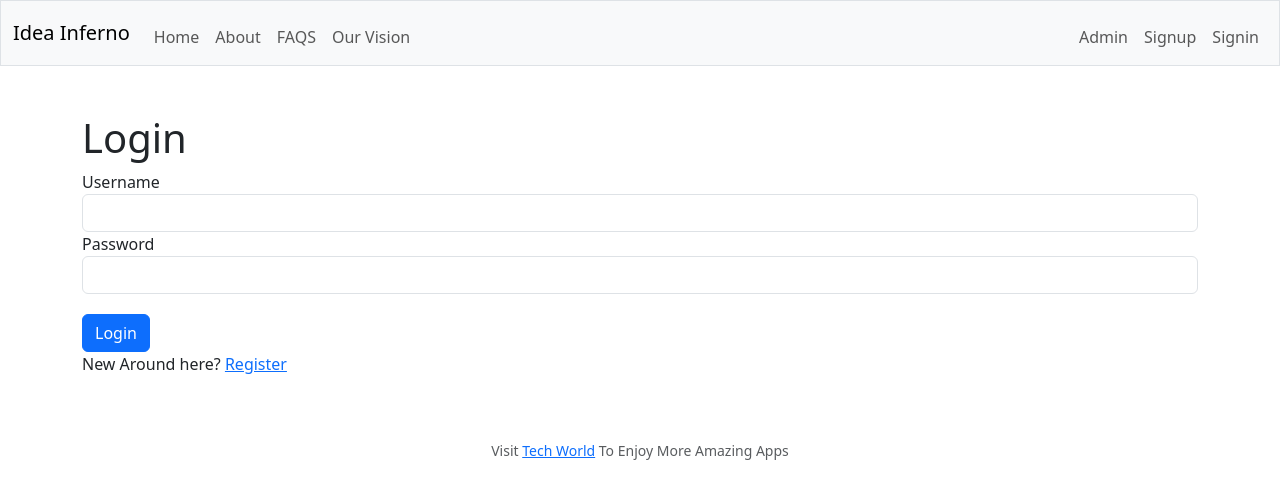
After one commit to abdulhameedkhattab07/IdeaInferno, a Flask app: page /login in a window 1280 px wide. The commit adds this page. Shown: the top 499 px of the page. Run offline with Flask 3, Linux system fonts and the light colour scheme; some libraries are stand-ins or nearby versions.

Commit message:
Implemented The Login And Other Related Routes

```diff
--- a/app.py
+++ b/app.py
@@ -1,12 +1,13 @@
 import os
-
+import uuid
 from cs50 import SQL
 from flask import Flask, flash, redirect, url_for, render_template, request, session, jsonify
 from flask import session, request, Flask, flash, redirect, url_for, session, logging, render_template, send_from_directory
 from flask_session import Session
 from werkzeug.security import check_password_hash, generate_password_hash
+from forms import RegisterForm, ArticleForm, EditForm, extract_usernames
 
-from helpers import login_required, valid_email
+from helpers import login_required, valid_email, is_logged_in
 
 app = Flask(__name__)
 UPLOAD_FOLDER = 'static/uploads/'
@@ -30,5 +31,130 @@ def static_dir(path):
     return send_from_directory("static", path)
 
 @app.route("/")
+def index():
+    return render_template("index.html")
+
+@app.route("/about")
+def about():
+    return render_template("about.html")
+
+@app.route("/vision")
+def vision():
+    return render_template("vision.html")
+
+#register
+@app.route('/register', methods=['GET', 'POST'])
+def register():
+    form = RegisterForm(request.form)
+    if request.method == 'POST' and form.validate():
+        name = form.name.data
+        email = form.email.data
+        username = form.username.data
+        prefernce = form.type.data
+        country = form.country.data
+        password = generate_password_hash(str(form.password.data), method='pbkdf2', salt_length=16)
+        db_username_check = db.execute("SELECT * FROM users WHERE username = ?", username)
+        db_email_check = db.execute("SELECT * FROM users WHERE email = ?", email)
+
+        if len(db_username_check) == 1:
+            flash('Username Already Taken', 'danger')
+            return redirect(url_for('register'))
+        elif db_email_check:
+            flash('Email Already Taken', 'danger')
+            return redirect(url_for('register'))
+        elif not prefernce:
+            flash('Must Select a preference', 'danger')
+            return redirect(url_for('register'))
+
+        # Set db
+        db.execute("INSERT INTO users (name, email, username, password, preference, country) VALUES(?, ?, ?, ?, ?, ?)", name, email, username, password, prefernce, country)
+
+        #flash
+        flash('You are Now Registered and can log in', 'success')
+
+        #redirect to home
+        return redirect(url_for('login'))
+    return render_template('register.html', form=form)
+
+# login
+@app.route('/login', methods=['GET', 'POST'])
+def login():
+    if request.method == 'POST':
+        # get form fields
+        username = request.form.get('username')
+        password_candidate = request.form.get('password')
+
+        result = db.execute("SELECT * FROM users WHERE username = ?", username)
+        if username == 'ADMIN' and password_candidate == 'admin':
+            session['admin'] = username
+            flash('Logged in as Admin', 'success')
+            return redirect(url_for('admindashboard'))
+
+        if len(result) != 1:
+            # ensure username exist
+            error = 'Username Does Not Exist'
+            return render_template('login.html', error=error)
+        #compare passwords
+        if not check_password_hash(result[0]['password'], password_candidate):
+            error = 'Invalid login'
+            return render_template('login.html', error=error)
+        else:
+            session['logged_in'] = True
+            session['username'] = username
+            session['id'] = result[0]['id']
+            session['email'] = result[0]['email']
+
+            flash('You are now logged in', 'success')
+            return redirect(url_for('home'))
+    return render_template('login.html')
+
+#logout
+@app.route("/logout")
+def logout():
+    """Log user out"""
+
+    # Forget any user_id
+    session.clear()
+    flash("Successfully Logged Out")
+    # Redirect user to login form
+    return redirect("/")
+
+@app.route("/home")
+@is_logged_in
 def home():
-    return render_template("home.html")
+    posts = db.execute("SELECT * FROM posts")
+    return render_template('home.html', posts=posts)
+
+#add post
+@app.route('/add_post', methods=['GET', 'POST'])
+@is_logged_in
+def add_post():
+    form = ArticleForm(request.form)
+    if request.method == 'POST' and form.validate():
+
+        title = form.title.data
+        body = form.body.data
+        category = form.category.data
+        anonymous = form.anonymous.data
+        image = request.files['image']
+        if image:
+            filename = str(uuid.uuid1())+os.path.splitext(image.filename)[1]
+            image.save(os.path.join("static/uploads", filename))
+        else:
+            filename = None
+
+        if anonymous == 'yes':
+            isanonymous = 1
+        else:
+            isanonymous = 0
+
+        db.execute("INSERT INTO posts (title, body, file_path, user_id, author, category, is_anonymous) VALUES(?, ?, ?, ?, ?, ?, ?)", title, body, filename, session['id'], session['username'], category, isanonymous)
+        flash('Posted', 'success')
+
+        return redirect(url_for('home'))
+
+    return render_template('add_post.html', form=form)
+
+if __name__ == "__main__":
+    app.secret_key= 'abdulhameedkhattab07'
+    app.run(debug=True)
--- /dev/null
+++ b/static/style.css
@@ -0,0 +1,66 @@
+body{
+    overflow-y: scroll;
+}
+
+.radio {
+    align-items: center;
+    display: flex;
+    gap: 10px;
+    list-style-type: none;
+    list-style: none;
+    text-decoration: none;
+    margin: 0;
+    padding: 0;
+    height: 100%;
+    margin-bottom: 20px;
+}
+
+button{
+    margin-top: 20px;
+}
+
+.page{
+    padding: 10px;
+    border: 1px solid #000;
+}
+
+.home{
+    height: 100vh;
+    overflow-y: scroll;
+}
+
+.nav{
+    display: flex;
+    align-items: center;
+    justify-content: space-between;
+    position: sticky;
+}
+
+.posts {
+    padding: 40px;
+    display: grid;
+    grid-template-columns: repeat(2, 1fr);
+}
+
+.posts-info {
+    line-height: 1.5;
+    padding: 20px;
+    border-radius: 10px;
+    width: 400px;
+    height: 300px;
+    box-shadow: 2px 4px 16px rgba(0, 0, 0, .1);
+    margin-bottom: 30px;
+}
+
+.post-head {
+    display: flex;
+    justify-content: space-between;
+    align-items: center;
+}
+
+.author{
+    font-size: 20px;
+    border: 1px solid #ccc;
+    padding: 7px;
+    border-radius: 15px;
+}
--- a/templates/layout.html
+++ b/templates/layout.html
@@ -1,48 +1,48 @@
 <!DOCTYPE html>
 <html lang="en">
+
 <head>
     <meta charset="utf-8">
     <meta name="viewport" content="initial-scale=1, width=device-width">
 
     <!-- http://getbootstrap.com/docs/5.3/ https://cdn.jsdelivr.net/npm/bootstrap@5.3.3/dist/js/bootstrap.bundle.min.js  "https://cdn.jsdelivr.net/npm/bootstrap@5.3.3/dist/css/bootstrap.min.css"-->
-        <link href="https://cdn.jsdelivr.net/npm/bootstrap@5.3.3/dist/css/bootstrap.min.css" rel="stylesheet" integrity="sha384-QWTKZyjpPEjISv5WaRU9OFeRpok6YctnYmDr5pNlyT2bRjXh0JMhjY6hW+ALEwIH" crossorigin="anonymous">
-        <script src="https://cdn.jsdelivr.net/npm/bootstrap@5.3.3/dist/js/bootstrap.bundle.min.js" integrity="sha384-YvpcrYf0tY3lHB60NNkmXc5s9fDVZLESaAA55NDzOxhy9GkcIdslK1eN7N6jIeHz" crossorigin="anonymous"></script>
+    <link href="https://cdn.jsdelivr.net/npm/bootstrap@5.3.3/dist/css/bootstrap.min.css" rel="stylesheet"
+        integrity="sha384-QWTKZyjpPEjISv5WaRU9OFeRpok6YctnYmDr5pNlyT2bRjXh0JMhjY6hW+ALEwIH" crossorigin="anonymous">
+    <script src="https://cdn.jsdelivr.net/npm/bootstrap@5.3.3/dist/js/bootstrap.bundle.min.js"
+        integrity="sha384-YvpcrYf0tY3lHB60NNkmXc5s9fDVZLESaAA55NDzOxhy9GkcIdslK1eN7N6jIeHz"
+        crossorigin="anonymous"></script>
 
     <!-- https://favicon.io/emoji-favicons/money-bag/ -->
     <link href="/static/favicon.ico" rel="icon">
-        <link href="/static/styles.css" rel="stylesheet">
+    <link href="/static/style.css" rel="stylesheet">
     <title>IdeaInferno: {% block title %}{% endblock %}</title>
 </head>
+
 <body>
-        <nav class="bg-light border navbar navbar-expand-md navbar-light">
+    <nav class="bg-light border navbar sticky navbar-expand-md navbar-light">
         <div class="container-fluid">
-                <a class="navbar-brand" href="/index"><span class="green">Idea</span> <span class="red">Inferno</span></a>
-                <button aria-controls="navbar" aria-expanded="false" aria-label="Toggle navigation" class="navbar-toggler" data-bs-target="#navbar" data-bs-toggle="collapse" type="button">
+            <a class="navbar-brand" href="/"><span class="green">Idea</span> <span class="red">Inferno</span></a>
+            <button aria-controls="navbar" aria-expanded="false" aria-label="Toggle navigation" class="navbar-toggler"
+                data-bs-target="#navbar" data-bs-toggle="collapse" type="button">
                 <span class="navbar-toggler-icon"></span>
             </button>
             <div class="collapse navbar-collapse" id="navbar">
-                    {% if session["user_id"] %}
+                {% if session["username"] %}
                 <ul class="navbar-nav me-auto mt-2">
-                            <li class="nav-item"><a class="nav-link" href="#">Home</a></li>
-                            <li class="nav-item"><a class="nav-link" href="#">About</a></li>
-                            <li class="nav-item"><a class="nav-link" href="#">Vision</a></li>
+                    <li class="nav-item"><a class="nav-link" href="{{url_for('home')}}">Home</a></li>
+                    <li class="nav-item"><a class="nav-link" href="{{url_for('about')}}">About</a></li>
+                    <li class="nav-item"><a class="nav-link" href="{{url_for('vision')}}">Vision</a></li>
                 </ul>
                 <ul class="navbar-nav ms-auto mt-2">
                     <li class="nav-item"><a class="nav-link" href="#">Profile</a></li>
                     <li class="nav-item"><a class="nav-link" href="/logout">Log Out</a></li>
                 </ul>
-                    <!-- {% elif session["admin"] %}
-                    <ul class="navbar-nav ms-auto mt-2">
-                        <li class="nav-item"><a class="nav-link" href="/add_user">Add User</a></li>
-                        <li class="nav-item"><a class="nav-link" href="/del_user">Delete User</a></li>
-                        <li class="nav-item"><a class="nav-link" href="/logout">Log Out</a></li>
-                    </ul> -->
                 {% else %}
                 <ul class="navbar-nav me-auto mt-2">
-                            <li class="nav-item"><a class="nav-link" href="#">Home</a></li>
-                            <li class="nav-item"><a class="nav-link" href="#">About</a></li>
+                    <li class="nav-item"><a class="nav-link" href="/">Home</a></li>
+                    <li class="nav-item"><a class="nav-link" href="{{url_for('about')}}">About</a></li>
                     <li class="nav-item"><a class="nav-link" href="#">FAQS</a></li>
-                            <li class="nav-item"><a class="nav-link" href="#">Our Vision</a></li>
+                    <li class="nav-item"><a class="nav-link" href="{{url_for('vision')}}">Our Vision</a></li>
                 </ul>
                 <ul class="navbar-nav ms-auto mt-2">
                     <li class="nav-item"><a class="nav-link" href="/loginadmin">Admin</a></li>
@@ -56,9 +56,21 @@
 
     {% if get_flashed_messages() %}
     <header>
-                <div class="alert alert-primary mb-0 text-center" role="alert">
-                    {{ get_flashed_messages() | join(" ") }}
-                </div>
+        {% with messages = get_flashed_messages(with_categories=true) %}
+        {% if messages %}
+        {% for category, message in messages %}
+        <div class="alert alert-{{ category }}">{{ message }}</div>
+        {% endfor %}
+        {% endif %}
+        {% endwith %}
+
+        {% if error %}
+        <div class="alert alert-danger">{{error}}</div>
+        {% endif %}
+
+        {% if msg %}
+        <div class="alert alert-success">{{msg}}</div>
+        {% endif %}
     </header>
     {% endif %}
 
@@ -72,13 +84,8 @@
             Visit <a href="https://tech_word.com/">Tech World</a> To Enjoy More Amazing Apps
         </p>
 
-            <form action="https://validator.w3.org/check" class="text-center" enctype="multipart/form-data" method="post" target="_blank">
-                <input name="doctype" type="hidden" value="HTML5">
-                <input name="fragment" type="hidden">
-                <input alt="Validate" src="/static/I_heart_validator.png" type="image"> <!-- https://validator.w3.org/ -->
-            </form>
         <script>
-                document.addEventListener('DOMContentLoaded', function() {
+            document.addEventListener('DOMContentLoaded', function () {
                 // Adapted from https://stackoverflow.com/a/10162353
                 const html = '<!DOCTYPE ' +
                     document.doctype.name +
--- /dev/null
+++ b/templates/login.html
@@ -0,0 +1,21 @@
+{% extends 'layout.html' %}
+
+{% block title %}
+    LogIn
+{% endblock %}
+
+{% block main %}
+    <h1>Login</h1>
+    <form action="" method="POST">
+        <div class="form-group">
+            <label>Username</label>
+            <input type="text" name="username" class="form-control" value={{request.form.username}}>
+        </div>
+        <div class="form-group">
+            <label>Password</label>
+            <input type="password" name="password" class="form-control" value={{request.form.password}}>
+        </div>
+        <button type="submit" class="btn btn-primary">Login</button>
+        <p>New Around here? <a href="/register">Register</a></p>
+    </form>
+{% endblock %}
```
Also changed, not shown: db.sql (added, +21 -0 lines), forms.py (added, +58 -0 lines), helpers.py (+14 -1 lines), templates/about.html (added, +11 -0 lines), templates/add_post.html (added, +33 -0 lines), templates/home.html (+34 -3 lines), templates/includes/_formhelpers.html (added, +9 -0 lines), templates/index.html (added, +12 -0 lines), templates/register.html (added, +35 -0 lines), templates/vision.html (added, +12 -0 lines), idea.db. Lines whose indentation alone changed are shown as unchanged.
